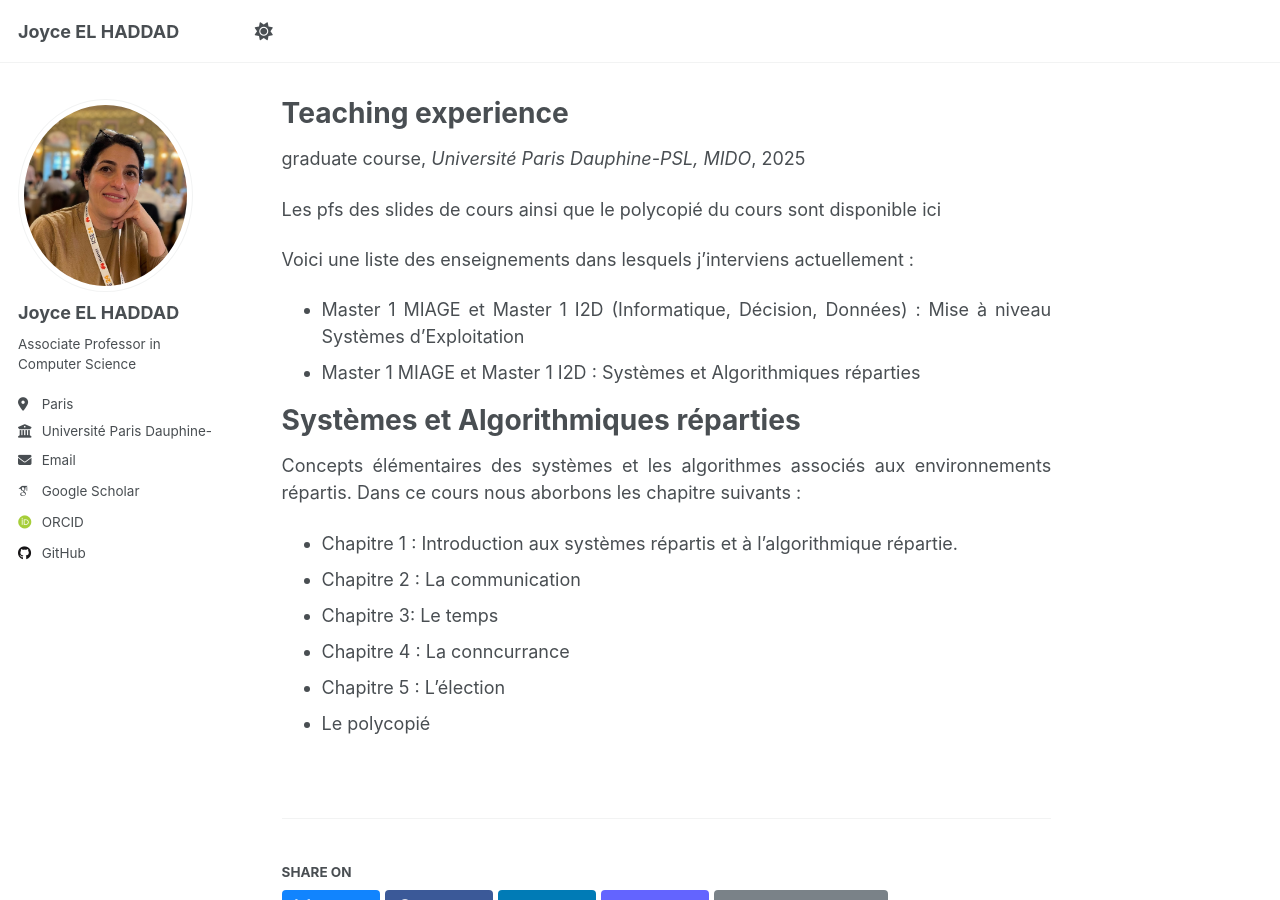
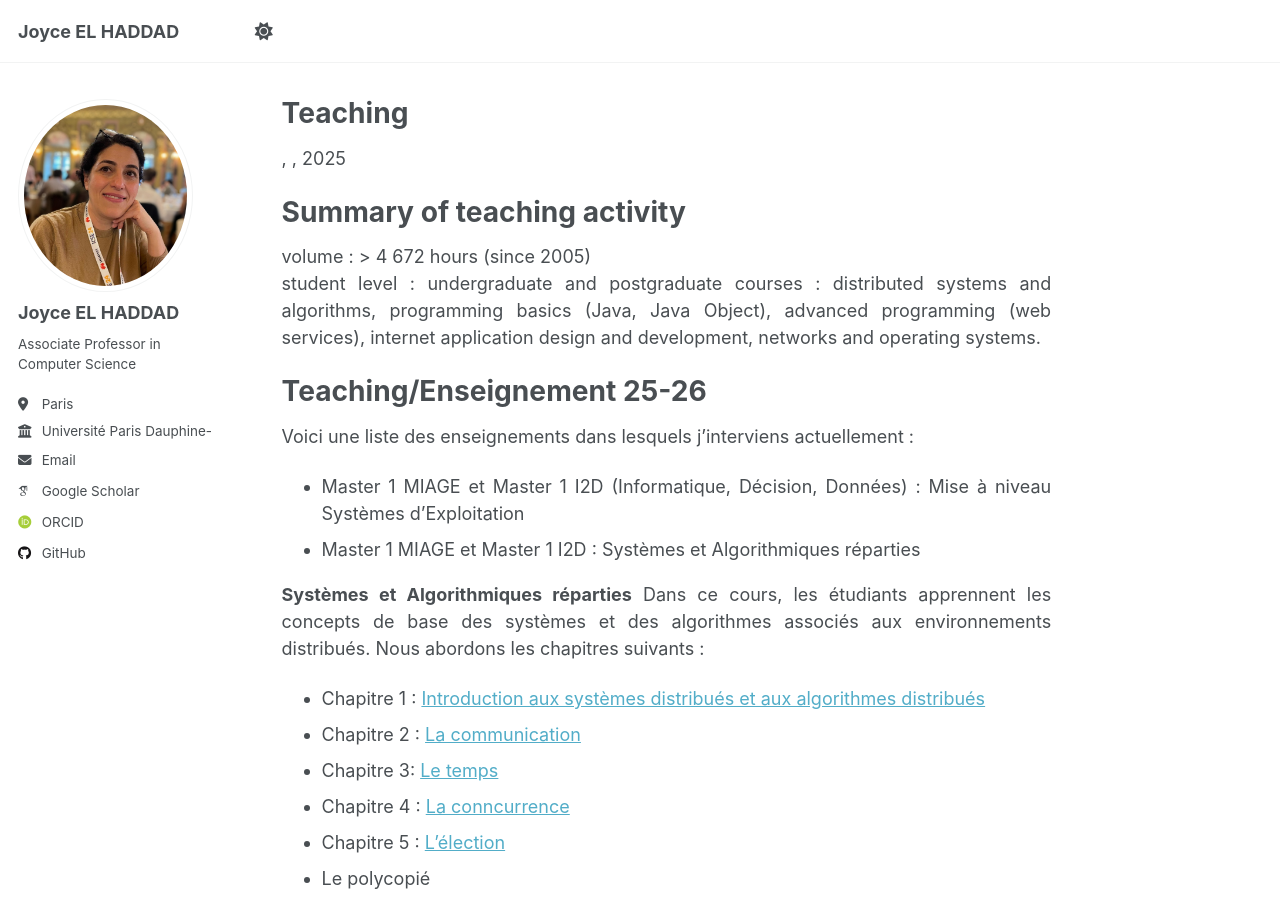
Before and after one commit to joyceelhaddad/joyceelhaddad.github.io, a Jekyll site: the page built from _teaching/25-26-teaching.md, in a window 1280 px wide and 900 px high. Built offline with Jekyll 4.4.1, drawn with Linux system fonts in a browser that asks for light colours; some web fonts are replaced; a script that is not in the unit is left out.

Commit message:
Update 25-26-teaching.md

```diff
--- a/_teaching/25-26-teaching.md
+++ b/_teaching/25-26-teaching.md
@@ -1,26 +1,28 @@
 ---
-title: "Teaching experience"
+title: "Teaching"
 collection: teaching
-type: "graduate course"
 permalink: /teaching/
-venue: "Université Paris Dauphine-PSL, MIDO"
-date: 2025-09-01
-location: "Paris, France"
 ---
 
-Les pfs des slides de cours ainsi que le polycopié du cours sont disponible ici
+Summary of teaching activity
+=======
+volume :	> 4 672 hours (since 2005)<br>
+student level :	undergraduate and postgraduate
+courses :	distributed systems and algorithms, programming basics (Java, Java Object), advanced programming (web services), internet application design and development, networks and operating systems.
+
+Teaching/Enseignement 25-26
+======
 
 Voici une liste des enseignements dans lesquels j'interviens actuellement :
-
 - Master 1 MIAGE et Master 1 I2D (Informatique, Décision, Données) : Mise à niveau Systèmes d'Exploitation
 - Master 1 MIAGE et Master 1 I2D : Systèmes et Algorithmiques réparties
 
-Systèmes et Algorithmiques réparties
-======
-Concepts élémentaires des systèmes et les algorithmes associés aux environnements répartis. Dans ce cours nous aborbons les chapitre suivants :
-- Chapitre 1 : Introduction aux systèmes répartis et à l'algorithmique répartie.
-- Chapitre 2 : La communication
-- Chapitre 3: Le temps
-- Chapitre 4 : La conncurrance
-- Chapitre 5 : L'élection
+
+**Systèmes et Algorithmiques réparties**
+Dans ce cours, les étudiants apprennent les concepts de base des systèmes et des algorithmes associés aux environnements distribués. Nous abordons les chapitres suivants :
+- Chapitre 1 : [Introduction aux systèmes distribués et aux algorithmes distribués](https://joyceelhaddad.github.io/files/SAR/2_Chapitre1_Generalites.pdf)
+- Chapitre 2 : [La communication](https://joyceelhaddad.github.io/files/SAR/3_Chapitre2_Communication.pdf)
+- Chapitre 3: [Le temps](https://joyceelhaddad.github.io/files/SAR/4_Chapitre3_Temps.pdf)
+- Chapitre 4 : [La conncurrence](https://joyceelhaddad.github.io/files/SAR/5_Chapitre4_Concurrence.pdf)
+- Chapitre 5 : [L'élection](https://joyceelhaddad.github.io/files/SAR/6_Chapitre5_Election.pdf)
 - Le polycopié
```
